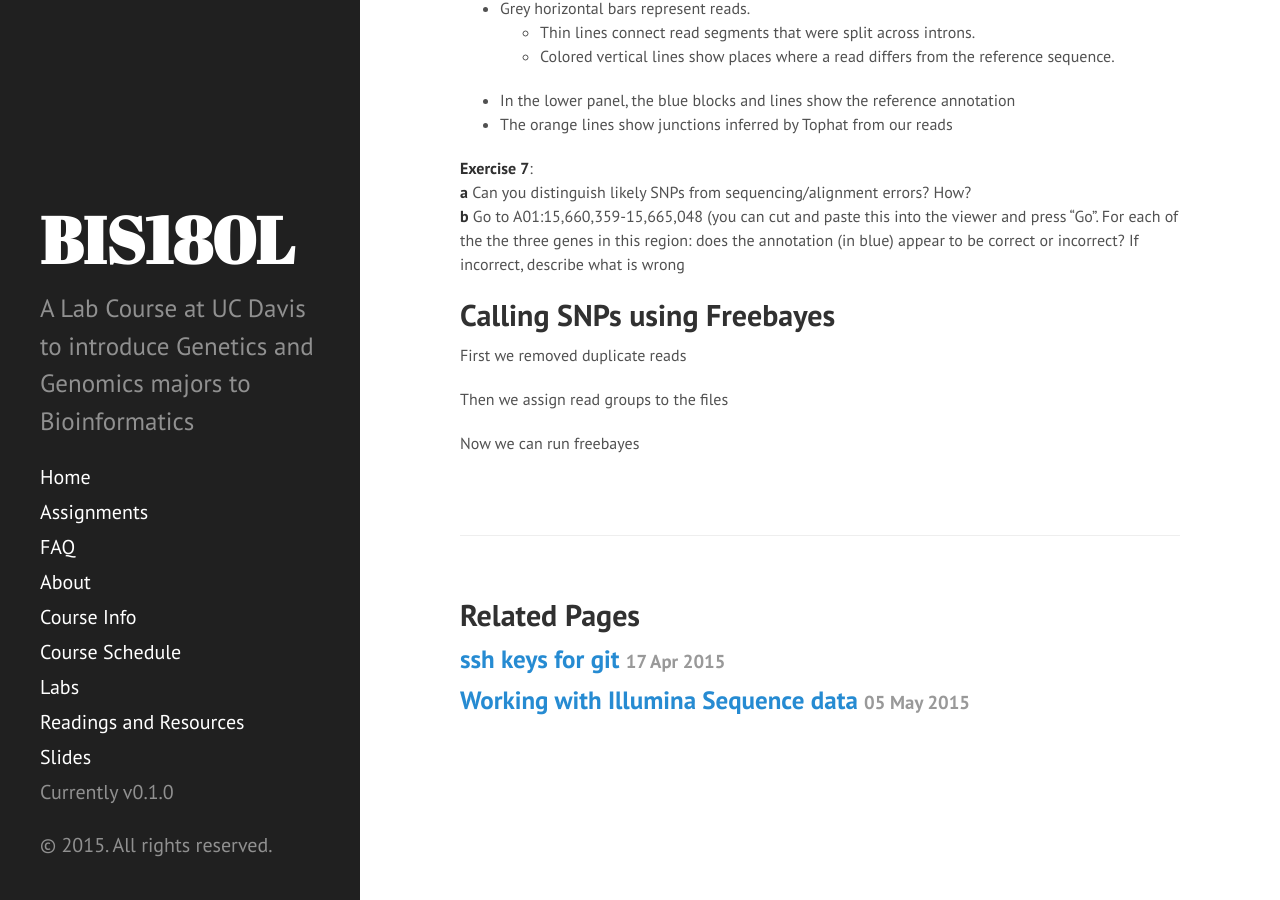
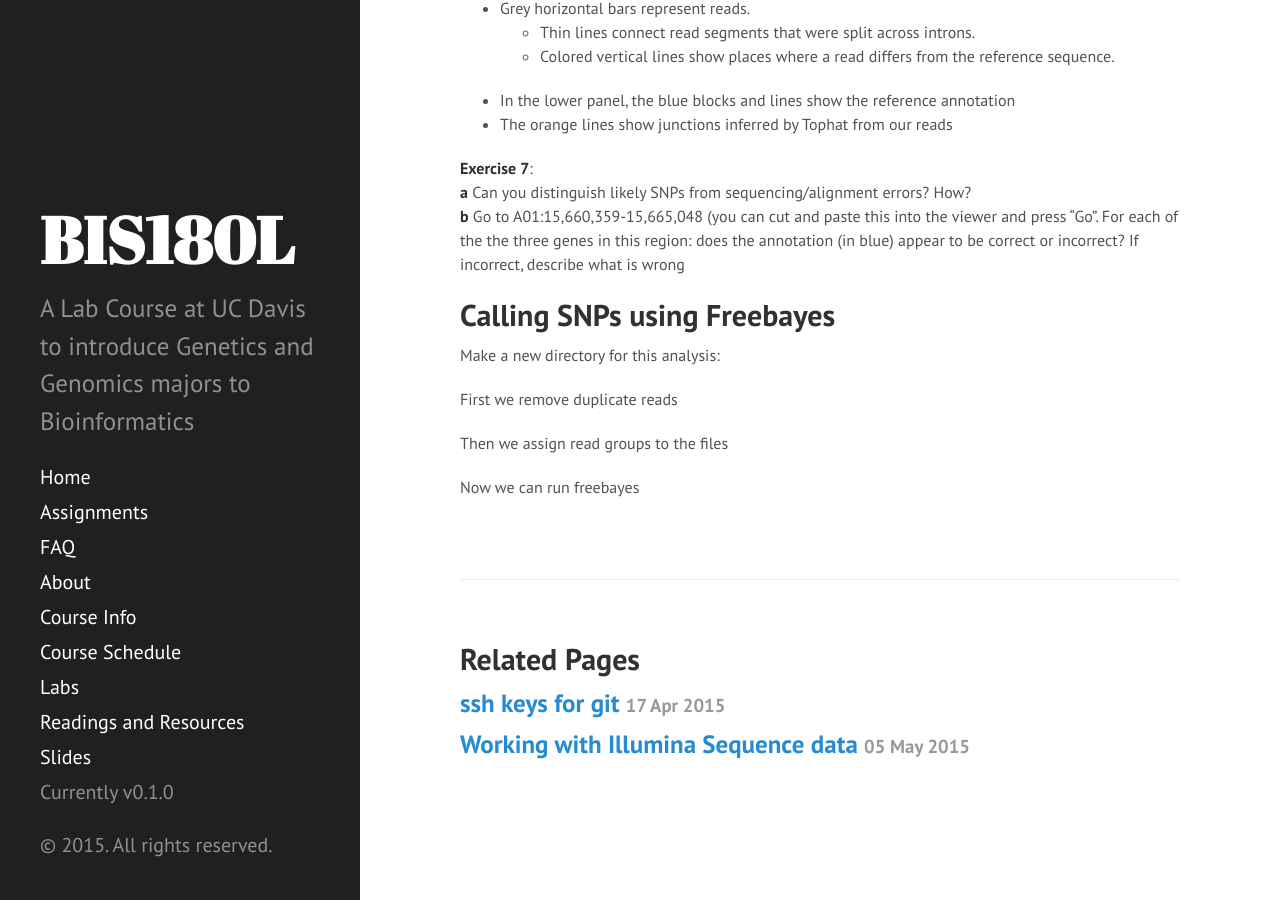
Before and after one commit to rjcmarkelz/BIS180L_web, a Jekyll site: the page built from _posts/2015-05-07-Illumina-Day-2.md, in a window 1280 px wide and 900 px high, scrolled down 4053 px. Built offline with Jekyll 4.4.1, drawn with Linux system fonts in a browser that asks for light colours; Markdown is read by kramdown in place of the engine named in the settings.

Commit message:
updated Illumina day 2

```diff
--- a/_posts/2015-05-07-Illumina-Day-2.md
+++ b/_posts/2015-05-07-Illumina-Day-2.md
@@ -159,7 +159,11 @@ __b__ Go to A01:15,660,359-15,665,048 (you can cut and paste this into the viewe
 
 ## Calling SNPs using Freebayes
 
-First we removed duplicate reads
+Make a new directory for this analysis:
+
+
+
+First we remove duplicate reads
 
 Then we assign read groups to the files
 
```
